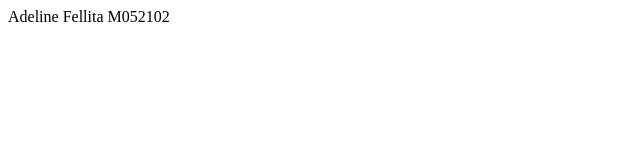
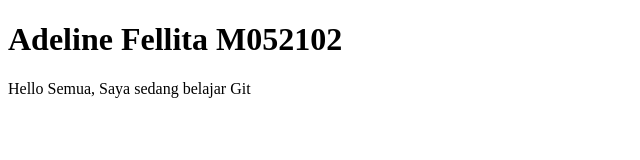
Before and after one commit to adelinefellita/PRPL11, a plain HTML site: page index.html in a window 1280 px wide. Shown: the whole page, without its empty margins (0-640 px from the left). Drawn offline with Linux system fonts and the light colour scheme.

Commit message:
Edit File Index

```diff
--- a/index.html
+++ b/index.html
@@ -2,9 +2,13 @@
 <html lang="en">
     <head>
         <meta charset="UTF-8">
+        <title>PRPL11ASIK</title>
     </head>
     <body>
-        Adeline Fellita
-        M052102
+        <h1>
+            Adeline Fellita
+            M052102
+        </h1>
+        <p>Hello Semua, Saya sedang belajar Git</p>
     </body>
 </html>
```
